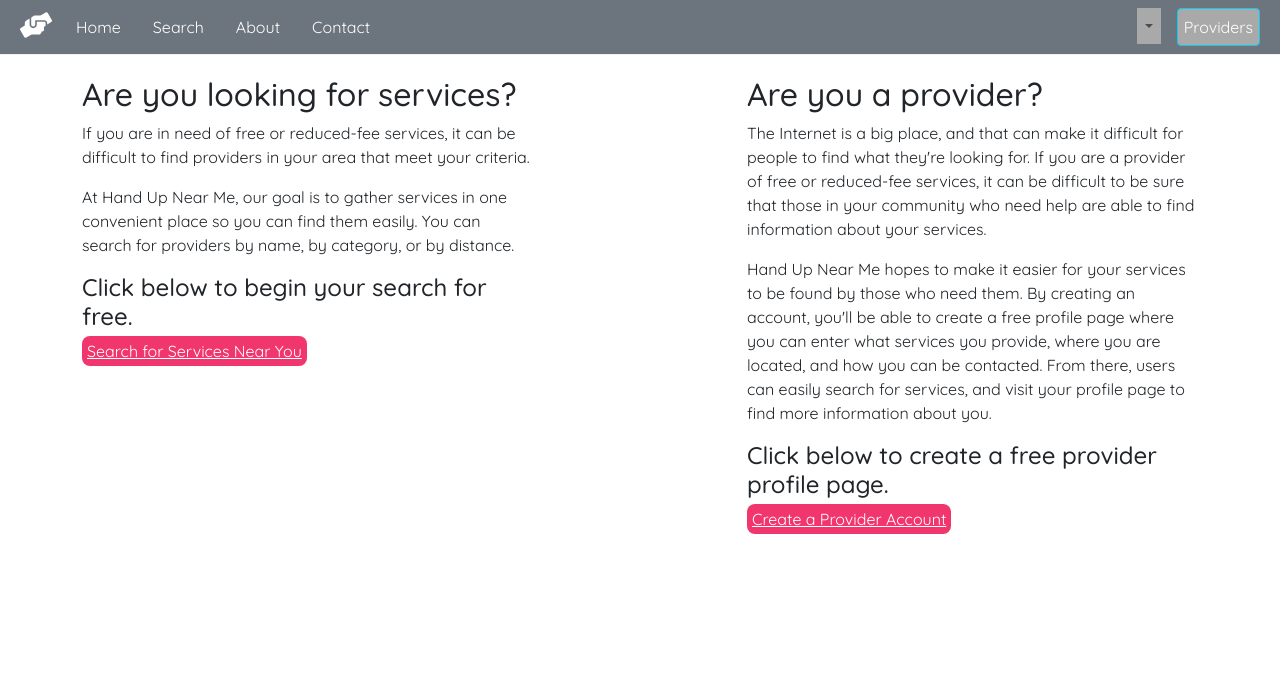
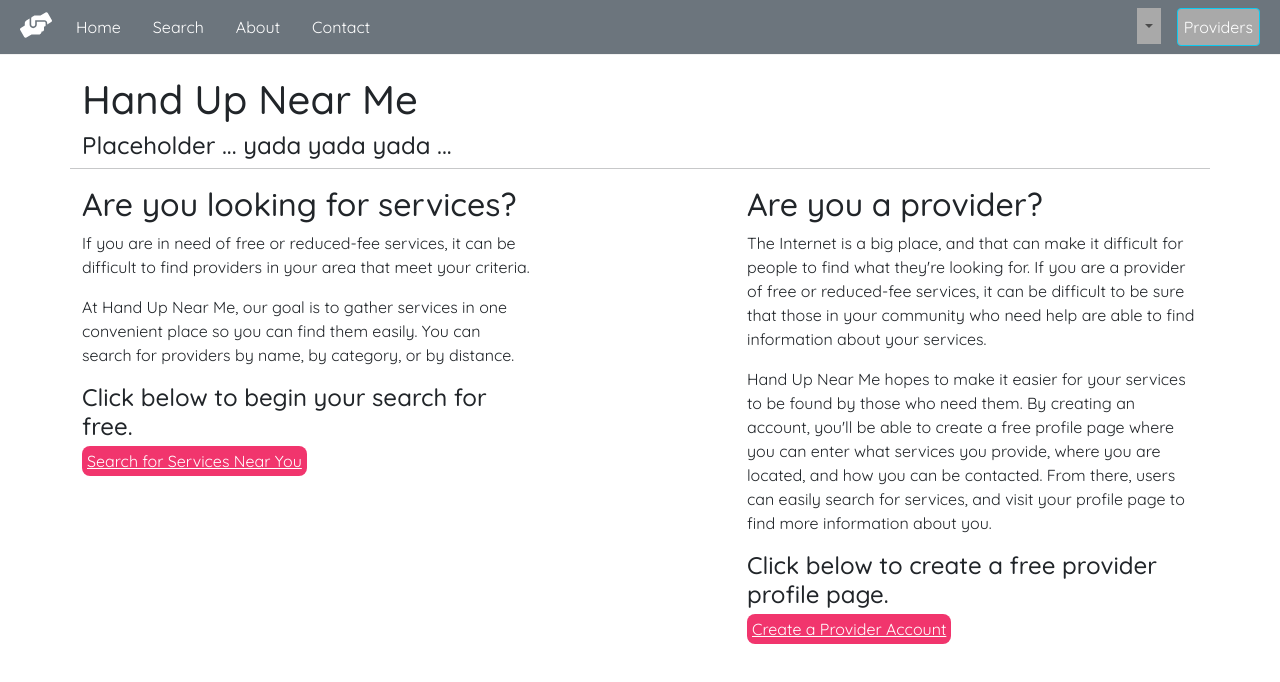
Before and after one commit to liujohnj/hand-up-near-me, a React (Create React App) app in the folder front-end/: page / in a window 1280 px wide. Shown: the top 682 px of the page. Built offline with nearby package versions, Linux system fonts and the light colour scheme.

Commit message:
refactor: add top row

```diff
--- a/front-end/src/Home.js
+++ b/front-end/src/Home.js
@@ -56,6 +56,12 @@ const Home = () => {
 
            <Container>
                 <Row>
+                    <h1>Hand Up Near Me</h1>
+                    <h4>Placeholder ... yada yada yada ...</h4>
+                    <br/>
+                    <hr/>
+                </Row>
+                <Row>
                     <Col className="rm-15" sm={5}>
                         <HomeTextLeft />
                     </Col>
```
